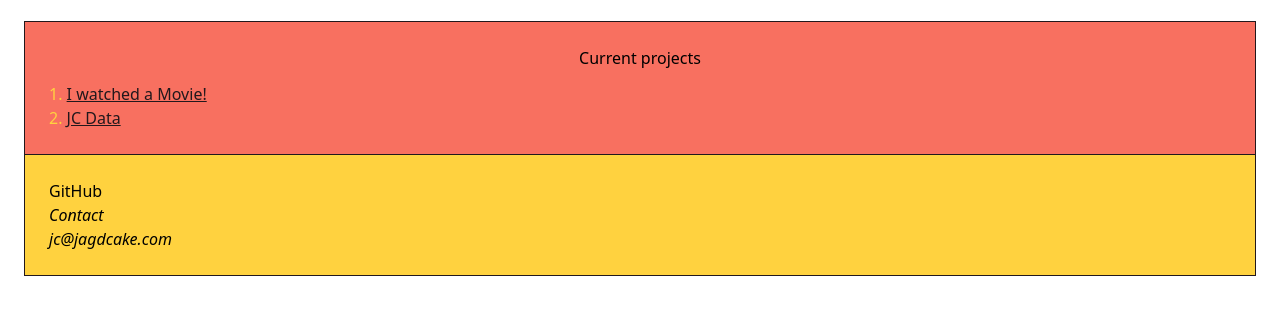
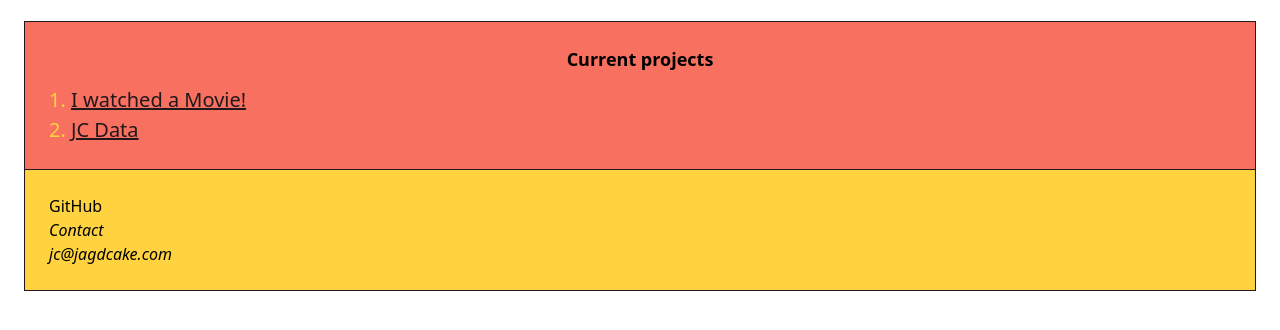
Before and after one commit to JagdCake/site.jagdcake, a website: page index.html in a window 1280 px wide. Shown: the part 134-464 px from the top of the page. Drawn offline with nearby package versions, Linux system fonts and the light colour scheme; files that its build step writes are made by us from their sources.

Commit message:
Increase main content font size

```diff
--- a/index.html
+++ b/index.html
@@ -26,8 +26,8 @@
     <div class="mx-6 border border-eerie">
         <main class="p-6 bg-bittersweet">
             <article>
-                <h1 class="text-center pb-3">Current projects</h1>
-                <ol class="list-decimal list-inside text-sunglow">
+                <h1 class="text-center pb-3 font-bold text-lg">Current projects</h1>
+                <ol class="list-decimal list-inside text-sunglow text-xl">
                     <li>
                         <a class="text-eerie underline" href="https://movies.jagdcake.com">I watched a Movie!</a>
                     </li>
```
